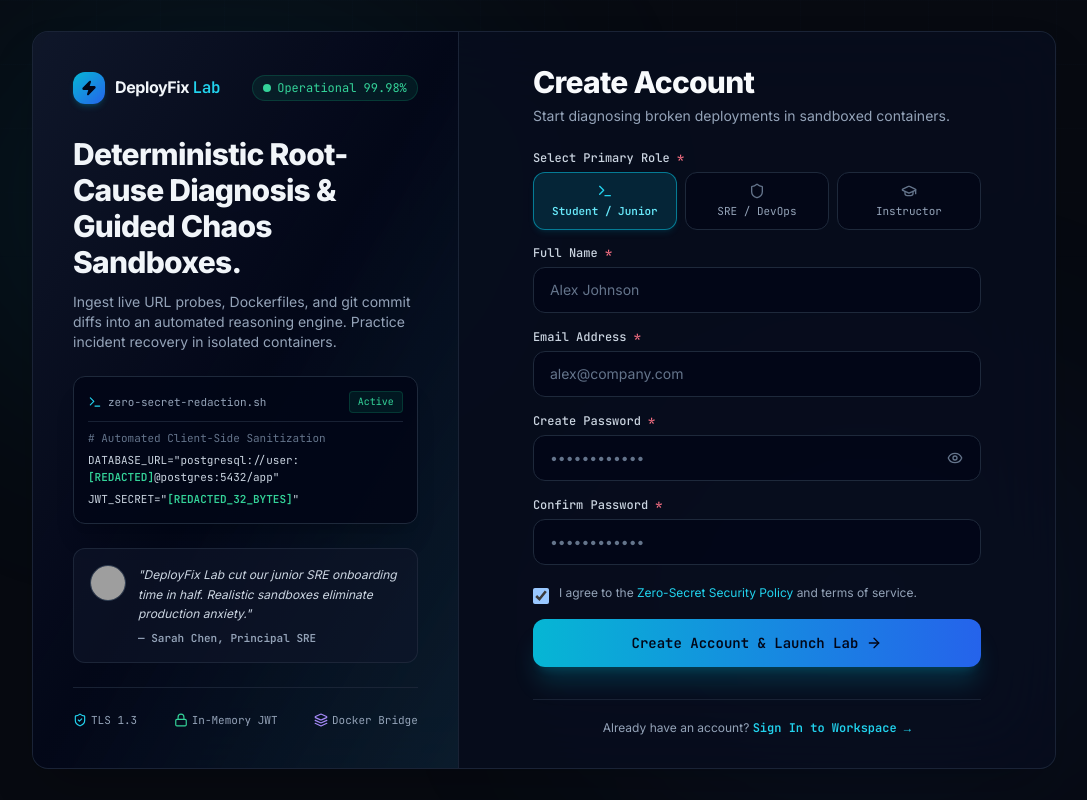
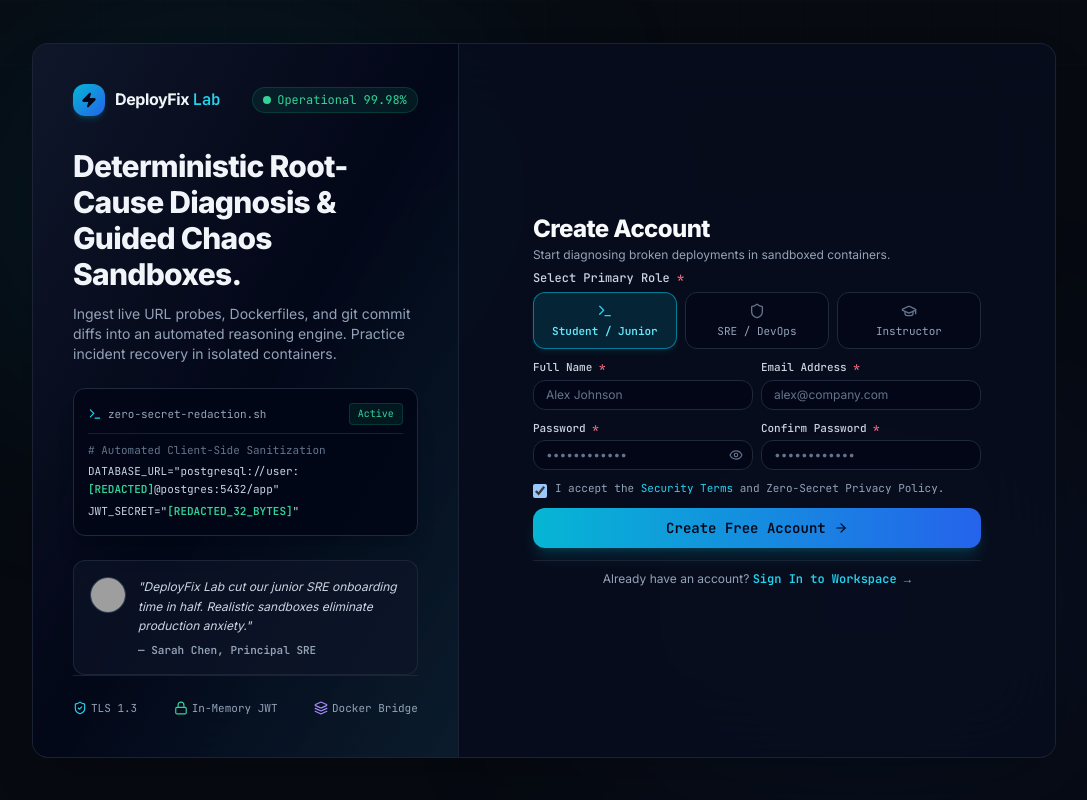
Before and after one commit to Radheshbhuva/DeployFixLab, a React (Vite) app in the folder frontend/: page /register in a window 1280 px wide. Shown: the whole page, without its empty margins (96-1183 px from the left). Built offline with nearby package versions, Linux system fonts and the light colour scheme; no server answers; grey boxes are pictures that could not be loaded.

Commit message:
fix(auth): optimize RegisterPage 2-column grid and input density for single-screen view

```diff
--- a/frontend/src/features/auth/RegisterPage.tsx
+++ b/frontend/src/features/auth/RegisterPage.tsx
@@ -97,50 +97,52 @@ export const RegisterPage: React.FC = () => {
   return (
     <AuthLayout>
       {/* Mobile Branding */}
-      <div className="lg:hidden flex flex-col items-center text-center mb-6">
-        <div className="w-10 h-10 rounded-xl bg-gradient-to-br from-cyan-500 to-blue-600 flex items-center justify-center text-slate-950 mb-2 shadow-md">
-          <Zap className="w-5 h-5 fill-current" />
+      <div className="lg:hidden flex flex-col items-center text-center mb-2">
+        <div className="w-8 h-8 rounded-lg bg-gradient-to-br from-cyan-500 to-blue-600 flex items-center justify-center text-slate-950 mb-1 shadow-md">
+          <Zap className="w-4 h-4 fill-current" />
         </div>
-        <span className="font-bold text-lg text-slate-100">
+        <span className="font-bold text-base text-slate-100">
           DeployFix <span className="text-cyan-400 font-mono">Lab</span>
         </span>
       </div>
 
       {/* Header */}
-      <div className="text-left mb-6">
-        <h1 className="text-2xl sm:text-3xl font-extrabold text-slate-50 tracking-tight">
+      <div className="text-left mb-2">
+        <h1 className="text-xl sm:text-2xl font-extrabold text-slate-50 tracking-tight">
           Create Account
         </h1>
-        <p className="text-xs sm:text-sm text-slate-400 mt-1.5 leading-relaxed">
+        <p className="text-xs text-slate-400 mt-0.5 leading-tight">
           Start diagnosing broken deployments in sandboxed containers.
         </p>
       </div>
 
       {/* API Error Alert Banner */}
       {apiError && (
-        <div className="mb-5 p-3.5 rounded-xl bg-rose-500/10 border border-rose-500/30 text-rose-400 text-xs flex items-start gap-2.5">
-          <AlertTriangle className="w-4 h-4 flex-shrink-0 mt-0.5" />
+        <div className="mb-2.5 p-2 rounded-xl bg-rose-500/10 border border-rose-500/30 text-rose-400 text-xs flex items-start gap-2">
+          <AlertTriangle className="w-3.5 h-3.5 flex-shrink-0 mt-0.5" />
           <span className="leading-relaxed font-mono">{apiError}</span>
         </div>
       )}
 
       {/* Form */}
-      <form onSubmit={handleSubmit(onSubmit)} className="space-y-4 text-left">
+      <form onSubmit={handleSubmit(onSubmit)} className="space-y-2.5 text-left">
         {/* Role Selector Pills */}
         <RoleSelectorPills
           selectedRole={selectedRole}
           onSelectRole={handleRoleChange}
         />
 
+        {/* 2-Column: Full Name & Email Field */}
+        <div className="grid grid-cols-1 sm:grid-cols-2 gap-2">
           {/* Full Name Field */}
-        <div className="space-y-1.5">
-          <label className="block text-xs font-mono font-medium text-slate-300">
+          <div className="space-y-1">
+            <label className="block text-[11px] font-mono font-medium text-slate-300">
               Full Name <span className="text-rose-400">*</span>
             </label>
             <input
               type="text"
               placeholder="Alex Johnson"
-            className={`w-full px-4 py-3 rounded-xl bg-slate-950/80 border text-slate-100 placeholder-slate-500 font-sans text-sm focus:outline-none focus:ring-2 transition-all ${
+              className={`w-full px-3 py-1.5 rounded-xl bg-slate-950/80 border text-slate-100 placeholder-slate-500 font-sans text-xs focus:outline-none focus:ring-2 transition-all ${
                 errors.fullName
                   ? 'border-rose-500/60 focus:border-rose-500 focus:ring-rose-500/20'
                   : 'border-slate-800 focus:border-cyan-500/60 focus:ring-cyan-500/20'
@@ -148,21 +150,21 @@ export const RegisterPage: React.FC = () => {
               {...register('fullName')}
             />
             {errors.fullName && (
-            <p className="text-xs text-rose-400 flex items-center gap-1 mt-1 font-mono">
+              <p className="text-[10px] text-rose-400 flex items-center gap-1 mt-0.5 font-mono">
                 <span>● {errors.fullName.message}</span>
               </p>
             )}
           </div>
 
-        {/* Email Address Field */}
-        <div className="space-y-1.5">
-          <label className="block text-xs font-mono font-medium text-slate-300">
+          {/* Email Field */}
+          <div className="space-y-1">
+            <label className="block text-[11px] font-mono font-medium text-slate-300">
               Email Address <span className="text-rose-400">*</span>
             </label>
             <input
               type="email"
               placeholder="alex@company.com"
-            className={`w-full px-4 py-3 rounded-xl bg-slate-950/80 border text-slate-100 placeholder-slate-500 font-sans text-sm focus:outline-none focus:ring-2 transition-all ${
+              className={`w-full px-3 py-1.5 rounded-xl bg-slate-950/80 border text-slate-100 placeholder-slate-500 font-sans text-xs focus:outline-none focus:ring-2 transition-all ${
                 errors.email
                   ? 'border-rose-500/60 focus:border-rose-500 focus:ring-rose-500/20'
                   : 'border-slate-800 focus:border-cyan-500/60 focus:ring-cyan-500/20'
@@ -170,22 +172,25 @@ export const RegisterPage: React.FC = () => {
               {...register('email')}
             />
             {errors.email && (
-            <p className="text-xs text-rose-400 flex items-center gap-1 mt-1 font-mono">
+              <p className="text-[10px] text-rose-400 flex items-center gap-1 mt-0.5 font-mono">
                 <span>● {errors.email.message}</span>
               </p>
             )}
           </div>
+        </div>
 
+        {/* 2-Column: Password & Confirm Password */}
+        <div className="grid grid-cols-1 sm:grid-cols-2 gap-2">
           {/* Password Field */}
-        <div className="space-y-1.5">
-          <label className="block text-xs font-mono font-medium text-slate-300">
-            Create Password <span className="text-rose-400">*</span>
+          <div className="space-y-1">
+            <label className="block text-[11px] font-mono font-medium text-slate-300">
+              Password <span className="text-rose-400">*</span>
             </label>
             <div className="relative">
               <input
                 type={showPassword ? 'text' : 'password'}
                 placeholder="••••••••••••"
-              className={`w-full px-4 py-3 pr-11 rounded-xl bg-slate-950/80 border text-slate-100 placeholder-slate-500 font-sans text-sm focus:outline-none focus:ring-2 transition-all ${
+                className={`w-full px-3 py-1.5 pr-8 rounded-xl bg-slate-950/80 border text-slate-100 placeholder-slate-500 font-sans text-xs focus:outline-none focus:ring-2 transition-all ${
                   errors.password
                     ? 'border-rose-500/60 focus:border-rose-500 focus:ring-rose-500/20'
                     : 'border-slate-800 focus:border-cyan-500/60 focus:ring-cyan-500/20'
@@ -195,31 +200,28 @@ export const RegisterPage: React.FC = () => {
               <button
                 type="button"
                 onClick={() => setShowPassword(!showPassword)}
-              className="absolute right-3.5 top-1/2 -translate-y-1/2 text-slate-500 hover:text-slate-200 focus:outline-none p-1"
+                className="absolute right-2 top-1/2 -translate-y-1/2 text-slate-500 hover:text-slate-200 focus:outline-none p-0.5"
                 aria-label={showPassword ? 'Hide password' : 'Show password'}
               >
-              {showPassword ? <EyeOff className="w-4 h-4" /> : <Eye className="w-4 h-4" />}
+                {showPassword ? <EyeOff className="w-3.5 h-3.5" /> : <Eye className="w-3.5 h-3.5" />}
               </button>
             </div>
             {errors.password && (
-            <p className="text-xs text-rose-400 flex items-center gap-1 mt-1 font-mono">
+              <p className="text-[10px] text-rose-400 flex items-center gap-1 mt-0.5 font-mono">
                 <span>● {errors.password.message}</span>
               </p>
             )}
-
-          {/* Dynamic Password Strength Bar & Criteria Checklist */}
-          <PasswordStrengthMeter password={passwordValue} />
           </div>
 
           {/* Confirm Password Field */}
-        <div className="space-y-1.5">
-          <label className="block text-xs font-mono font-medium text-slate-300">
+          <div className="space-y-1">
+            <label className="block text-[11px] font-mono font-medium text-slate-300">
               Confirm Password <span className="text-rose-400">*</span>
             </label>
             <input
-            type="password"
+              type={showPassword ? 'text' : 'password'}
               placeholder="••••••••••••"
-            className={`w-full px-4 py-3 rounded-xl bg-slate-950/80 border text-slate-100 placeholder-slate-500 font-sans text-sm focus:outline-none focus:ring-2 transition-all ${
+              className={`w-full px-3 py-1.5 rounded-xl bg-slate-950/80 border text-slate-100 placeholder-slate-500 font-sans text-xs focus:outline-none focus:ring-2 transition-all ${
                 errors.confirmPassword
                   ? 'border-rose-500/60 focus:border-rose-500 focus:ring-rose-500/20'
                   : 'border-slate-800 focus:border-cyan-500/60 focus:ring-cyan-500/20'
@@ -227,31 +229,35 @@ export const RegisterPage: React.FC = () => {
               {...register('confirmPassword')}
             />
             {errors.confirmPassword && (
-            <p className="text-xs text-rose-400 flex items-center gap-1 mt-1 font-mono">
+              <p className="text-[10px] text-rose-400 flex items-center gap-1 mt-0.5 font-mono">
                 <span>● {errors.confirmPassword.message}</span>
               </p>
             )}
           </div>
+        </div>
 
-        {/* Terms Agreement Checkbox */}
-        <div className="flex items-start gap-2.5 pt-1">
+        {/* Live Password Strength Meter */}
+        <PasswordStrengthMeter password={passwordValue || ''} />
+
+        {/* Terms and Privacy Checkbox */}
+        <div className="flex items-start gap-2 pt-0.5">
           <input
             id="termsAccepted"
             type="checkbox"
-            className="w-4 h-4 mt-0.5 rounded bg-slate-950 border-slate-800 text-cyan-500 focus:ring-cyan-500/20"
+            className="w-3.5 h-3.5 rounded bg-slate-950 border-slate-800 text-cyan-500 focus:ring-cyan-500/20 mt-0.5"
             {...register('termsAccepted')}
           />
-          <label htmlFor="termsAccepted" className="text-xs text-slate-400 leading-snug cursor-pointer select-none">
-            I agree to the{' '}
-            <a href="#privacy" className="text-cyan-400 hover:underline">
-              Zero-Secret Security Policy
+          <label htmlFor="termsAccepted" className="text-[11px] font-mono text-slate-400 leading-tight select-none">
+            I accept the{' '}
+            <a href="#terms" className="text-cyan-400 hover:underline">
+              Security Terms
             </a>{' '}
-            and terms of service.
+            and Zero-Secret Privacy Policy.
           </label>
         </div>
         {errors.termsAccepted && (
-          <p className="text-xs text-rose-400 flex items-center gap-1 font-mono">
-            <span>● {errors.termsAccepted.message}</span>
+          <p className="text-[10px] text-rose-400 font-mono">
+            ● {errors.termsAccepted.message}
           </p>
         )}
 
@@ -259,7 +265,7 @@ export const RegisterPage: React.FC = () => {
         <button
           type="submit"
           disabled={loading}
-          className="w-full mt-3 py-3.5 px-4 rounded-xl bg-gradient-to-r from-cyan-500 to-blue-600 hover:from-cyan-400 hover:to-blue-500 text-slate-950 font-bold font-mono text-sm shadow-xl shadow-cyan-500/20 transition-all hover:scale-[1.01] active:scale-[0.99] disabled:opacity-50 disabled:cursor-not-allowed flex items-center justify-center gap-2"
+          className="w-full mt-1.5 py-2.5 px-4 rounded-xl bg-gradient-to-r from-cyan-500 to-blue-600 hover:from-cyan-400 hover:to-blue-500 text-slate-950 font-bold font-mono text-xs sm:text-sm shadow-lg shadow-cyan-500/20 transition-all hover:scale-[1.01] active:scale-[0.99] disabled:opacity-50 disabled:cursor-not-allowed flex items-center justify-center gap-2"
         >
           {loading ? (
             <>
@@ -268,15 +274,15 @@ export const RegisterPage: React.FC = () => {
             </>
           ) : (
             <>
-              <span>Create Account & Launch Lab</span>
-              <ArrowRight className="w-4 h-4" />
+              <span>Create Free Account</span>
+              <ArrowRight className="w-3.5 h-3.5" />
             </>
           )}
         </button>
       </form>
 
-      {/* Switch to Login */}
-      <div className="mt-8 pt-5 border-t border-slate-800/80 text-center text-xs text-slate-400">
+      {/* Switch to Sign In */}
+      <div className="mt-3 pt-2.5 border-t border-slate-800/80 text-center text-xs text-slate-400">
         Already have an account?{' '}
         <Link to="/login" className="text-cyan-400 hover:underline font-mono font-semibold">
           Sign In to Workspace →
```
Lines whose indentation alone changed are shown as unchanged.
